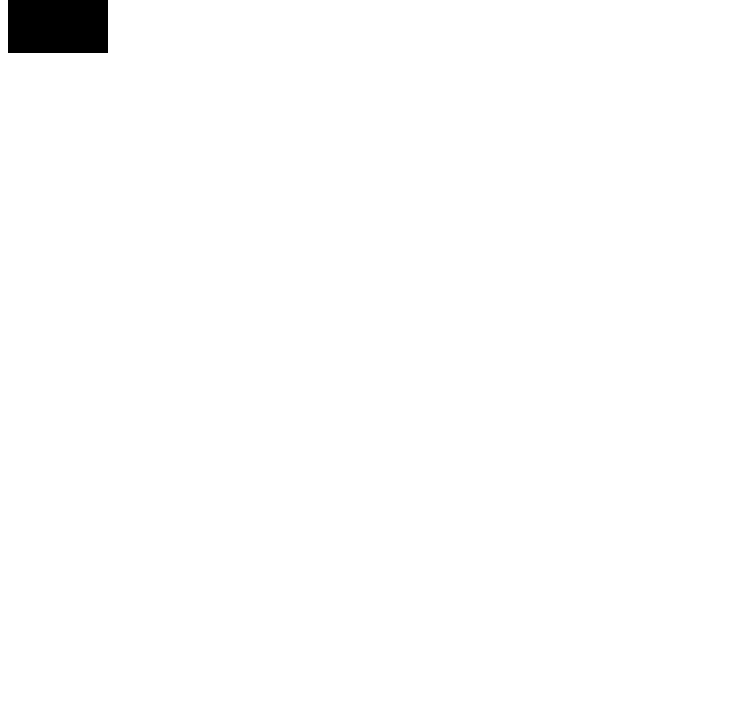
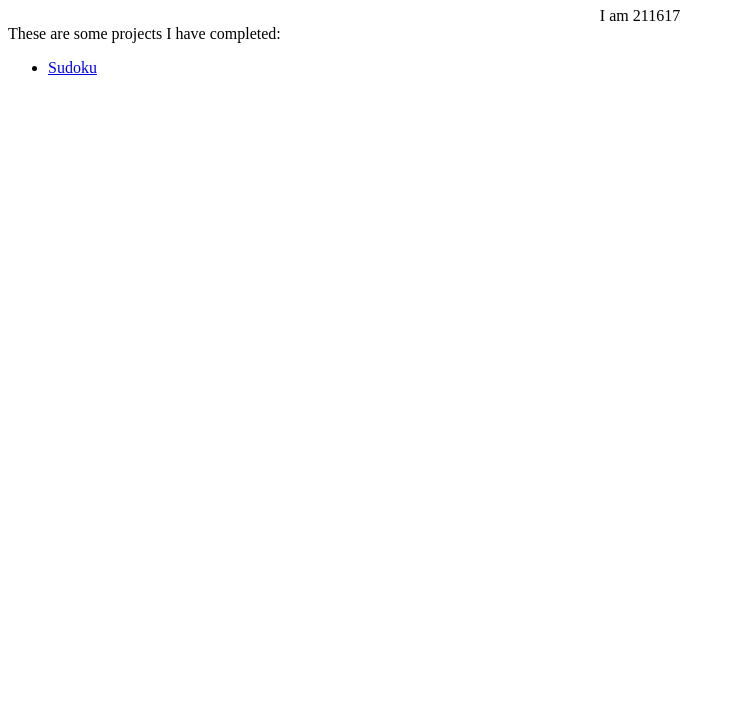
Before and after one commit to 211617/211617.github.io, a plain HTML site: page index.html in a window 1280 px wide. Shown: the part 73-800 px from the top of the page, without its empty margins (0-735 px from the left). Drawn offline with Linux system fonts and the light colour scheme.

Commit message:
updated index.html

```diff
--- a/index.html
+++ b/index.html
@@ -2,21 +2,16 @@
 
 <html>
 	<head>
-		<title>211617's</title>
+		<title>211617's attempt at creating a portfolio website.</title>
 		<style>
-			.square {
-				width: 100px;
-				height: 100px;
-				background: black;
-				transition: transform 2s ease-in-out;
-			}
-			.square:hover {
-				transform: rotate(360deg);
-			}
 		</style>
 	</head>
 	<body>
-		This square here rotates when you put the cursor over it..
-		<div class="square"></div>
+		<h1>An attempt to create a portfolio website...</h1>
+		<div align="center">I am 211617</div>
+		<div> These are some projects I have completed:</div>
+		<ul>
+			<li><a href = "sudoku.html">Sudoku</a></li>
+		</ul>
 	</body>
 </html>
```
Also changed, not shown: 1 other file.
